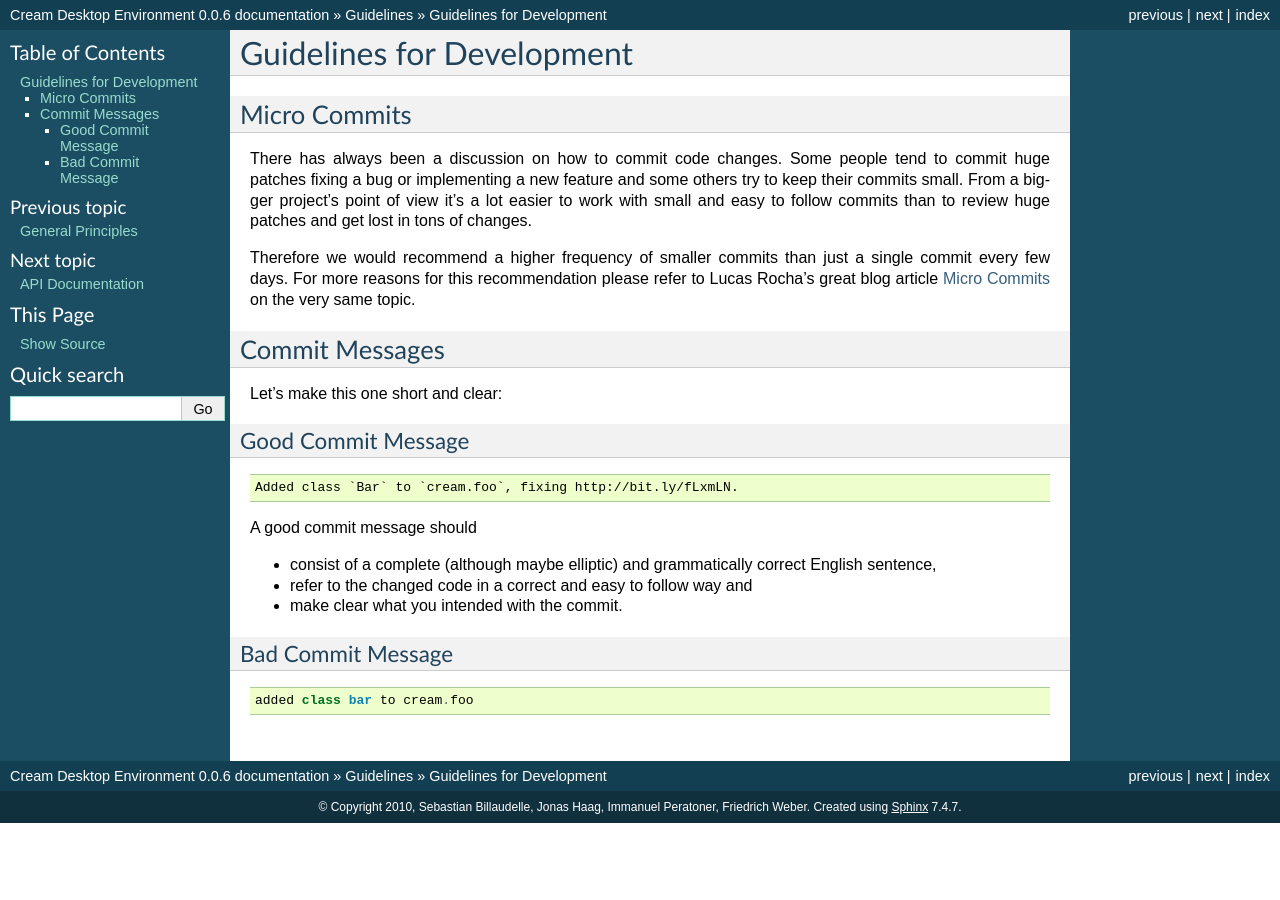
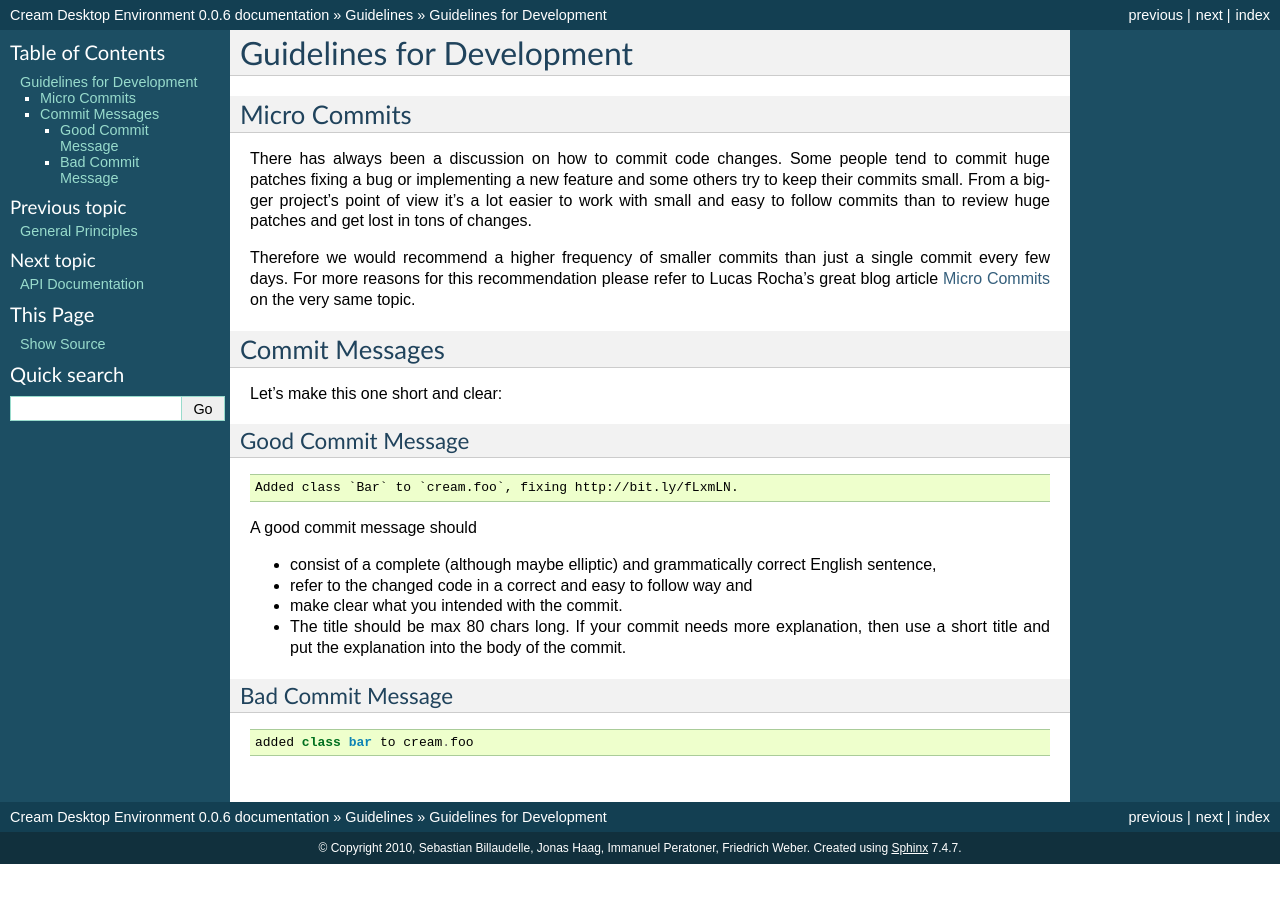
Before and after one commit to cream/doc, a Sphinx documentation site: the page built from source/guidelines/development.rst, in a window 1280 px wide. Built offline with Sphinx 7.4.7, drawn with Linux system fonts in a browser that asks for light colours.

Commit message:
Added information about the length of commit messages

```diff
--- a/source/guidelines/development.rst
+++ b/source/guidelines/development.rst
@@ -25,6 +25,7 @@ A good commit message should
 - consist of a complete (although maybe elliptic) and grammatically correct English sentence,
 - refer to the changed code in a correct and easy to follow way and
 - make clear what you intended with the commit.
+- The title should be max 80 chars long. If your commit needs more explanation, then use a short title and put the explanation into the body of the commit.
 
 Bad Commit Message
 ++++++++++++++++++
```
